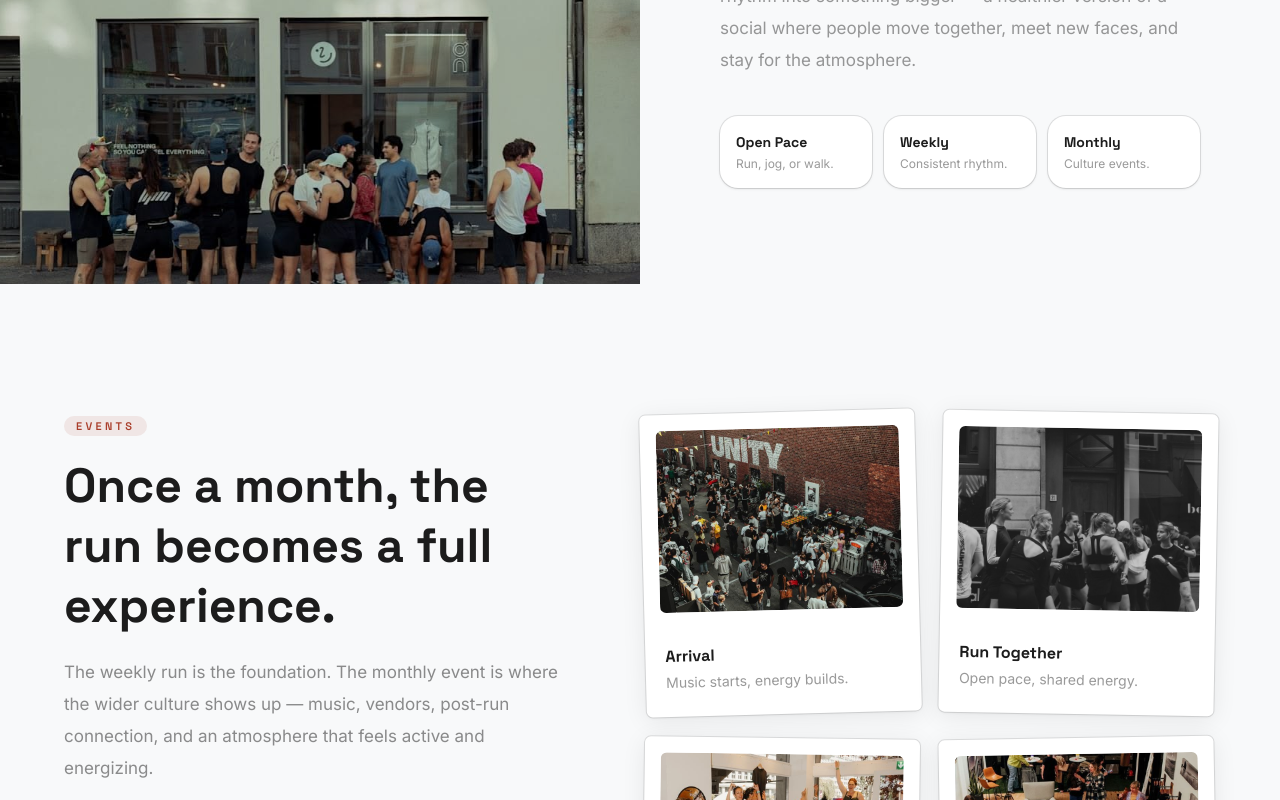
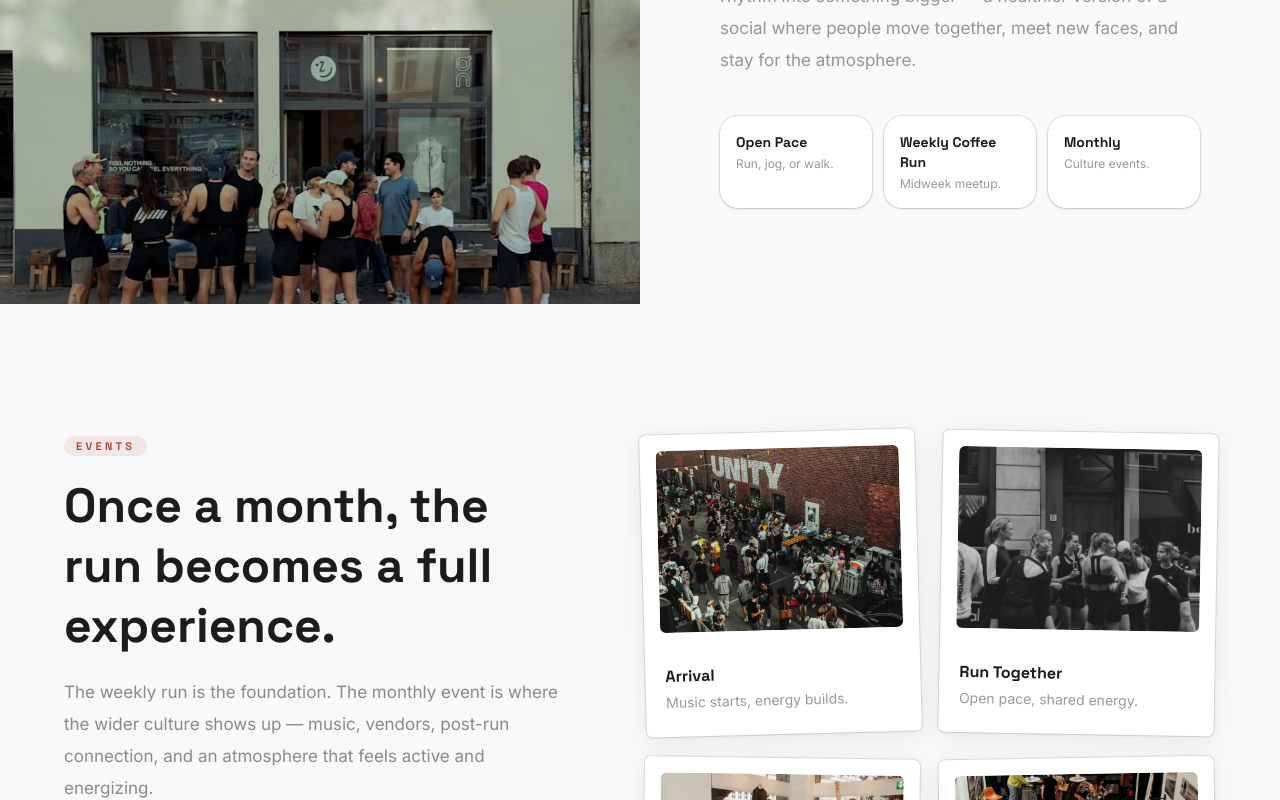
Before and after one commit to CasualRunnerRowu/CasualsClubWebsite, a React (Vite) app: page / in a window 1280 px wide. Shown: the part 1320-2120 px from the top of the page. Built offline with nearby package versions, Linux system fonts and the light colour scheme.

Commit message:
feat: update story stat wording

```diff
--- a/src/App.jsx
+++ b/src/App.jsx
@@ -260,7 +260,7 @@ export default function App() {
                   <div className="mt-10 grid grid-cols-3 gap-3">
                     {[
                       { stat: 'Open Pace', sub: 'Run, jog, or walk.' },
-                      { stat: 'Weekly', sub: 'Consistent rhythm.' },
+                      { stat: 'Weekly Coffee Run', sub: 'Midweek meetup.' },
                       { stat: 'Monthly', sub: 'Culture events.' },
                     ].map((item) => (
                       <Card key={item.stat} className="border-none bg-white shadow-sm rounded-2xl p-0">
```
